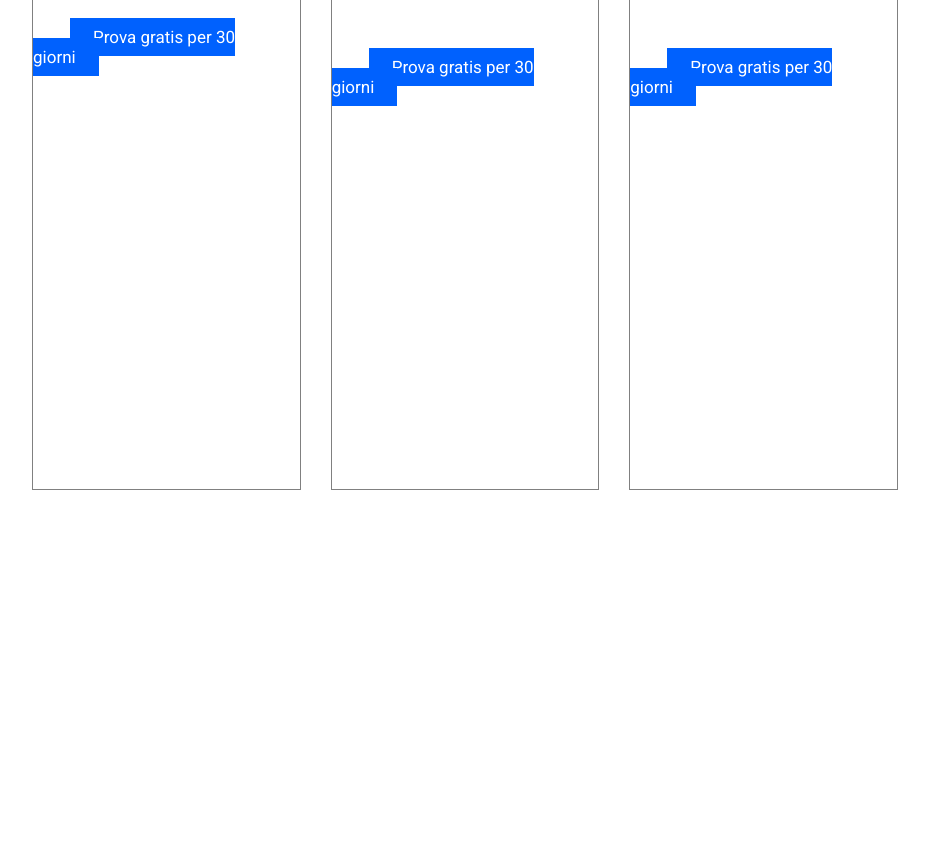
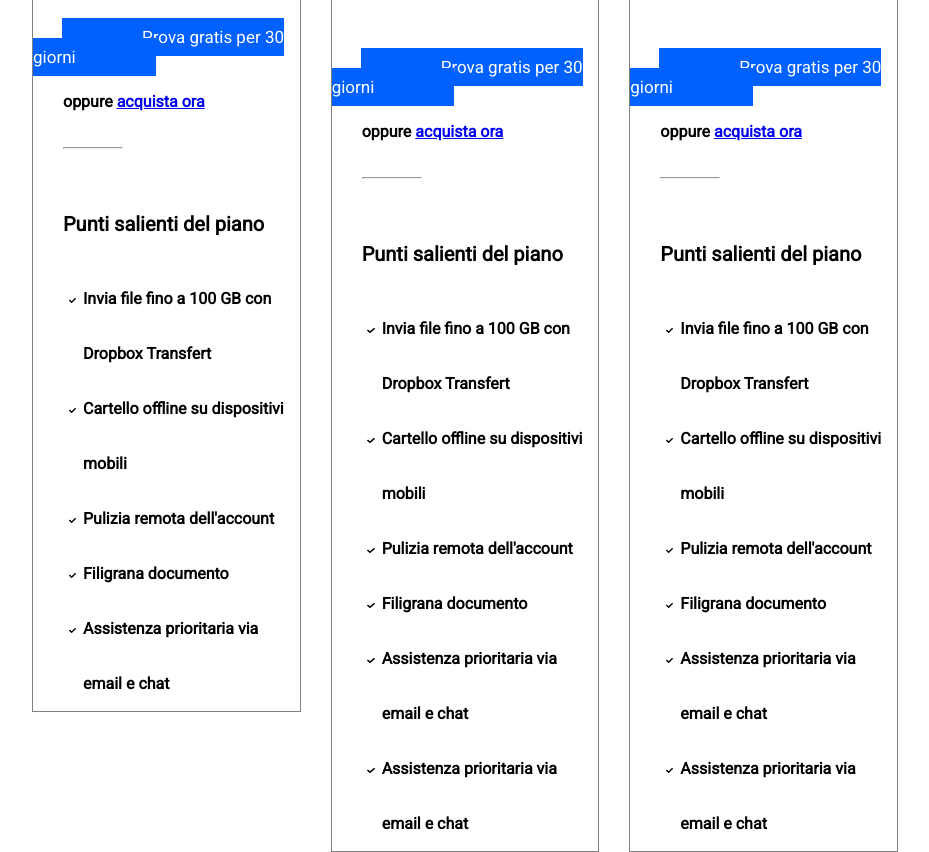
Before and after one commit to Pierre297/htmlcss-dropbox, a plain HTML site: page index.html in a window 1280 px wide. Shown: the part 2453-3305 px from the top of the page, without its empty margins (190-1119 px from the left). Before the commit the page ends 2943 px from the top, so only its background shows below. Drawn offline with Linux system fonts and the light colour scheme.

Commit message:
colonne finite

```diff
--- a/css/style.css
+++ b/css/style.css
@@ -193,7 +193,7 @@ h1 {
 
 .side_element {
   width: calc(100% / 3 - 30px);
-  min-height: 1000px;
+  min-height: 1200px;
   margin-left: 30px;
   float: left;
   margin-top: 40px;
@@ -229,14 +229,34 @@ h1 {
 }
 
 .prova_col .btn_col {
-  padding: 9px 23px;
+  padding: 9px 80px;
   background-color: #0061fe;
   font-size: 17px;
   color: white;
   display: inline;
-  margin-left: 37px;
+  margin-left: 29px;
 }
 
 .prova_col {
   margin-top: 60px;
 }
+
+.col_text hr {
+  margin-top: 30px;
+  color: gray;
+  width: 60px;
+  margin-bottom: 60px;
+}
+
+.list_title {
+  font-size: 20px;
+}
+
+/* LISTA COLONNE */
+
+.list_col {
+  margin-top: 30px;
+  line-height: 55px;
+  margin-left: 20px;
+  list-style-image: URL("../img/check-solid.svg");
+}
--- a/index.html
+++ b/index.html
@@ -99,6 +99,8 @@
         </div>
 
         <!-- COLONNE -->
+
+        <!-- 1 -->
         <div class="clearfix">
           <aside class="side_element">
             <p class="col_title">Singolo</p>
@@ -120,7 +122,23 @@
             <div class="prova_col">
               <a href="#" class="btn_col"> Prova gratis per 30 giorni </a>
             </div>
+            <div class="col_text">
+              <span>oppure <a href="#">acquista ora</a></span>
+              <hr />
+              <strong class="list_title">Punti salienti del piano</strong>
+
+              <!-- LISTA  -->
+              <ul class="list_col">
+                <li>Invia file fino a 100 GB con Dropbox Transfert</li>
+                <li>Cartello offline su dispositivi mobili</li>
+                <li>Pulizia remota dell&#39;account</li>
+                <li>Filigrana documento</li>
+                <li>Assistenza prioritaria via email e chat</li>
+              </ul>
+            </div>
           </aside>
+
+          <!-- 2 -->
           <section class="side_element">
             <p class="col_title">Team</p>
             <div class="barra"></div>
@@ -142,7 +160,24 @@
             <div class="prova_col">
               <a href="#" class="btn_col"> Prova gratis per 30 giorni </a>
             </div>
+            <div class="col_text">
+              <span>oppure <a href="#">acquista ora</a></span>
+              <hr />
+              <strong class="list_title">Punti salienti del piano</strong>
+
+              <!-- LISTA  -->
+              <ul class="list_col">
+                <li>Invia file fino a 100 GB con Dropbox Transfert</li>
+                <li>Cartello offline su dispositivi mobili</li>
+                <li>Pulizia remota dell&#39;account</li>
+                <li>Filigrana documento</li>
+                <li>Assistenza prioritaria via email e chat</li>
+                <li>Assistenza prioritaria via email e chat</li>
+              </ul>
+            </div>
           </section>
+
+          <!-- 3 -->
           <aside class="side_element">
             <p class="col_title">Team</p>
             <div class="barra"></div>
@@ -164,6 +199,21 @@
             <div class="prova_col">
               <a href="#" class="btn_col"> Prova gratis per 30 giorni </a>
             </div>
+            <div class="col_text">
+              <span>oppure <a href="#">acquista ora</a></span>
+              <hr />
+              <strong class="list_title">Punti salienti del piano</strong>
+
+              <!-- LISTA  -->
+              <ul class="list_col">
+                <li>Invia file fino a 100 GB con Dropbox Transfert</li>
+                <li>Cartello offline su dispositivi mobili</li>
+                <li>Pulizia remota dell&#39;account</li>
+                <li>Filigrana documento</li>
+                <li>Assistenza prioritaria via email e chat</li>
+                <li>Assistenza prioritaria via email e chat</li>
+              </ul>
+            </div>
           </aside>
         </div>
       </section>
```
Also changed, not shown: img/check-solid.svg (added).
